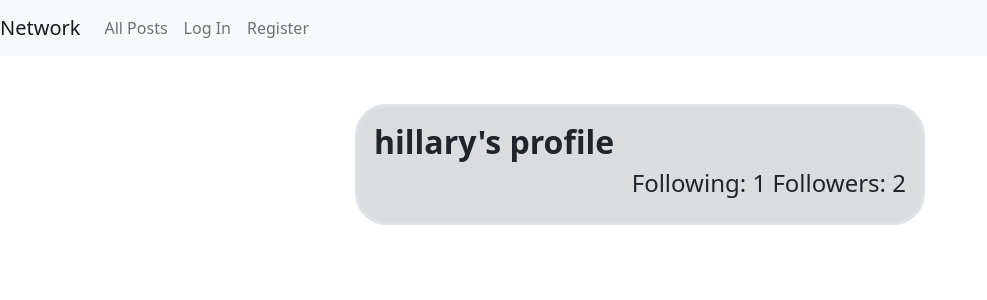
After one commit to ryryry-3302/cs50webproj4, a Django app: page /profile/3 in a window 1280 px wide. The commit adds this page. Shown: the top 300 px of the page, without its empty margins (0-987 px from the left). Run offline with Django 3.2, Linux system fonts and the light colour scheme; data comes from the database, SQL or seed files in the repository; both versions use the stored data as it was after the commit; some libraries are stand-ins or nearby versions.

Commit message:
added profile page

```diff
--- a/network/models.py
+++ b/network/models.py
@@ -3,7 +3,7 @@ from django.db import models
 from django.utils import timezone
 
 class User(AbstractUser):
-    following = models.ManyToManyField("self", symmetrical=False, related_name="followers" )
+    following = models.ManyToManyField("self", symmetrical=False, related_name="followers", blank=True )
     pass
 
 class Post(models.Model):
--- a/network/static/network/script.js
+++ b/network/static/network/script.js
@@ -1,5 +1,8 @@
 /// if it doesnt update clear browser cached images :D
 document.addEventListener('DOMContentLoaded', () => {
+    if (!(window.location.href.indexOf("profile") > -1)) {
+
+
     document.querySelector('#createbtn').addEventListener('click', function(){
         this.style.display = 'none';
         document.querySelector('#posts').style.display = 'none';
@@ -11,7 +14,20 @@ document.addEventListener('DOMContentLoaded', () => {
         document.querySelector('#postform').style.display = 'none';
         document.querySelector('#posts').style.display = 'block';
         document.querySelector('#createbtn').style.display = 'block';
+    });
+    }
 
+    try{
+        document.querySelector('#followbtn').addEventListener('click', function(){
+            console.log('hi')
+            if (this.innerHTML === 'Follow'){
+                this.innerHTML = 'Following';
+            }
+        })
+    }
 
-    });
+    catch(TypeError){
+        console.log('working as intended')
+    }
+
 });
--- a/network/templates/network/layout.html
+++ b/network/templates/network/layout.html
@@ -22,7 +22,7 @@
               <ul class="navbar-nav mr-auto">
                 {% if user.is_authenticated %}
                     <li class="nav-item">
-                        <a class="nav-link" href="{% url 'index' %}"><strong>{{ user.username }}</strong></a>
+                        <a class="nav-link" href="{% url 'profile' prof_id=user.id %}"><strong>{{ user.username }}</strong></a>
                     </li>
                 {% endif %}
                 <li class="nav-item">
--- /dev/null
+++ b/network/templates/network/profile.html
@@ -0,0 +1,40 @@
+{% extends "network/layout.html" %}
+{% load crispy_forms_tags %}
+
+{% block body %}
+
+<div class="container-lg">
+    <div class="row justify-content-center">
+        <div class="col-sm-6 p-3 m-5 border rounded-5 border-3 bg-secondary bg-opacity-25">
+            <div class="row">
+                <h2 class="fw-bold">{{profile.username}}'s profile</h2>
+            </div>
+            <div class="row">
+                <h4 class="text-end">Following: {{profile.following.all|length}} Followers: {{profile.followers.all|length}}</h4>
+            </div>
+            {% if user.is_authenticated and user.username != profile.username %}
+            <div class="row justify-content-end">
+                <button id="followbtn" class="btn btn-dark w-25 m-2">Follow</button>
+            </div>
+            {% endif %}
+
+            {% for post in posts%}
+            <div class="container-sm">
+                <div class="row justify-content-center p-2">
+                        <div class="row justify-content-center p-3 px-2 border bg-white rounded-5 border-3">
+                            <h3 class="tw-bold text-start">
+                                {{post.poster}}
+                            </h3>
+                            <img src="{{post.image.url}}" class="img-thumbnail p-0 m-0" alt="postphoto">
+                            <i class="bi bi-heart-fill fs-1 text-secondary"> {{post.likers.all|length }} Likes</i>
+                            <p class="tw-bold my-2">{{post.poster}}: {{post.title}}</p>
+                            <p>{{post.body}}</p>
+                            <p class="text-muted">Posted at {{post.post_time}}</p>
+                        </div>
+                </div>
+            </div>
+            {% endfor %}
+        </div>
+    </div>
+</div>
+{% endblock %}
--- a/network/urls.py
+++ b/network/urls.py
@@ -9,4 +9,5 @@ urlpatterns = [
     path("logout", views.logout_view, name="logout"),
     path("register", views.register, name="register"),
     path("all_posts", views.allposts, name="all_posts"),
+    path("profile/<int:prof_id>", views.profile, name="profile"),
 ]
--- a/network/views.py
+++ b/network/views.py
@@ -93,3 +93,11 @@ def allposts(request):
         "posts": posts,
         "form" : form
     })
+
+def profile(request, prof_id):
+    profile = User.objects.get(pk=prof_id)
+
+    return render(request, "network/profile.html", {
+        "profile" : profile,
+        "posts" : Post.objects.filter(poster=profile).all(),
+    })
--- a/project4/urls.py
+++ b/project4/urls.py
@@ -22,4 +22,5 @@ from django.conf.urls.static import static
 urlpatterns = [
     path("admin/", admin.site.urls),
     path("", include("network.urls")),
+
 ] + static(settings.MEDIA_URL, document_root=settings.MEDIA_ROOT)
```
Also changed, not shown: db.sqlite3, media/network/static/network/photos/burger.jfif (added), network/migrations/0010_alter_user_following.py (added).
